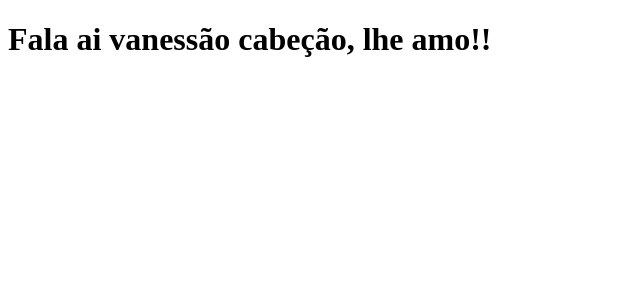
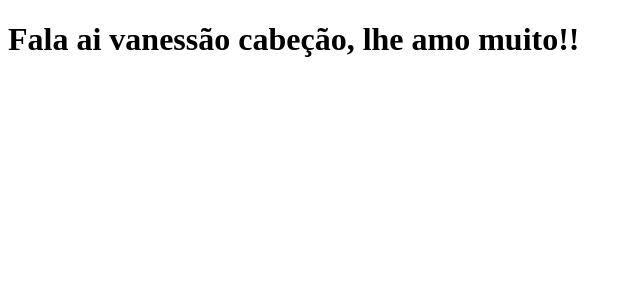
Before and after one commit to Yan-Raniere/clone-tabnews, a Next.js app: page / in a window 1280 px wide. Shown: the top 300 px of the page, without its empty margins (0-640 px from the left). Built offline with nearby package versions, Linux system fonts and the light colour scheme.

Commit message:
modificando frase principal

```diff
--- a/pages/index.js
+++ b/pages/index.js
@@ -1,5 +1,5 @@
 function Home(){
-    return <h1>Fala ai vanessão cabeção, lhe amo!!</h1>;
+    return <h1>Fala ai vanessão cabeção, lhe amo muito!!</h1>;
 }
 
 export default Home;
```
